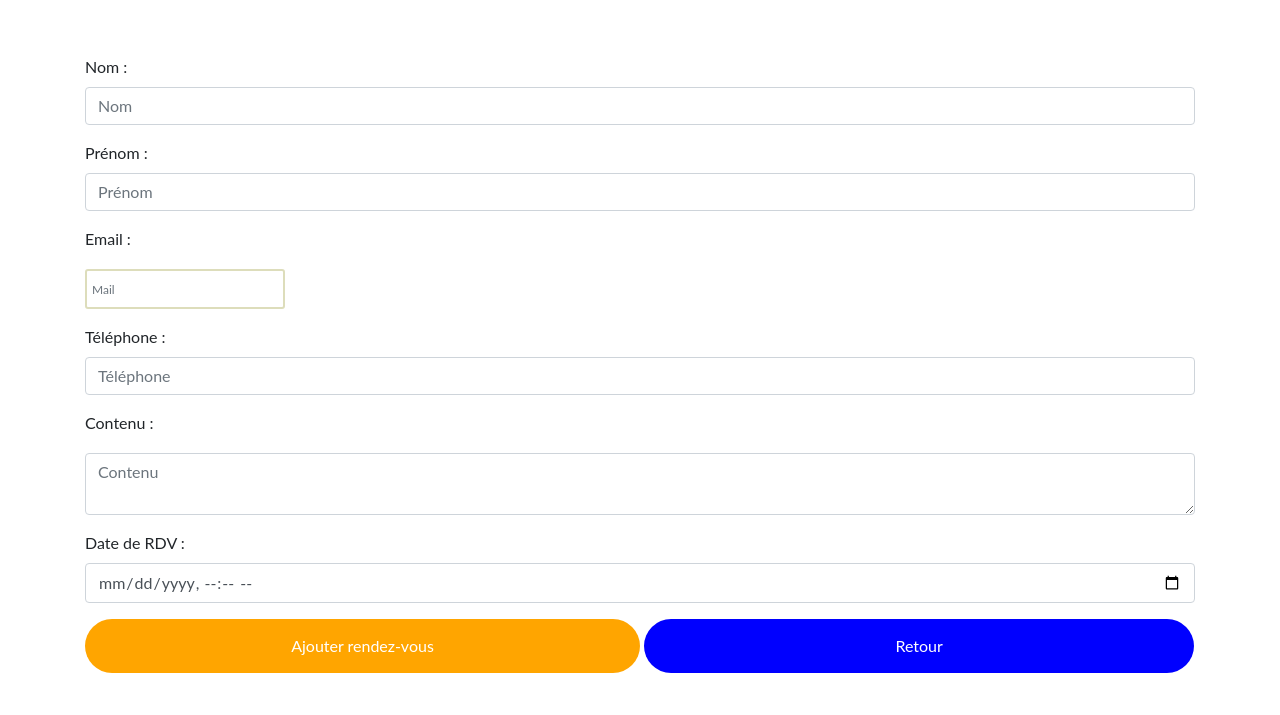
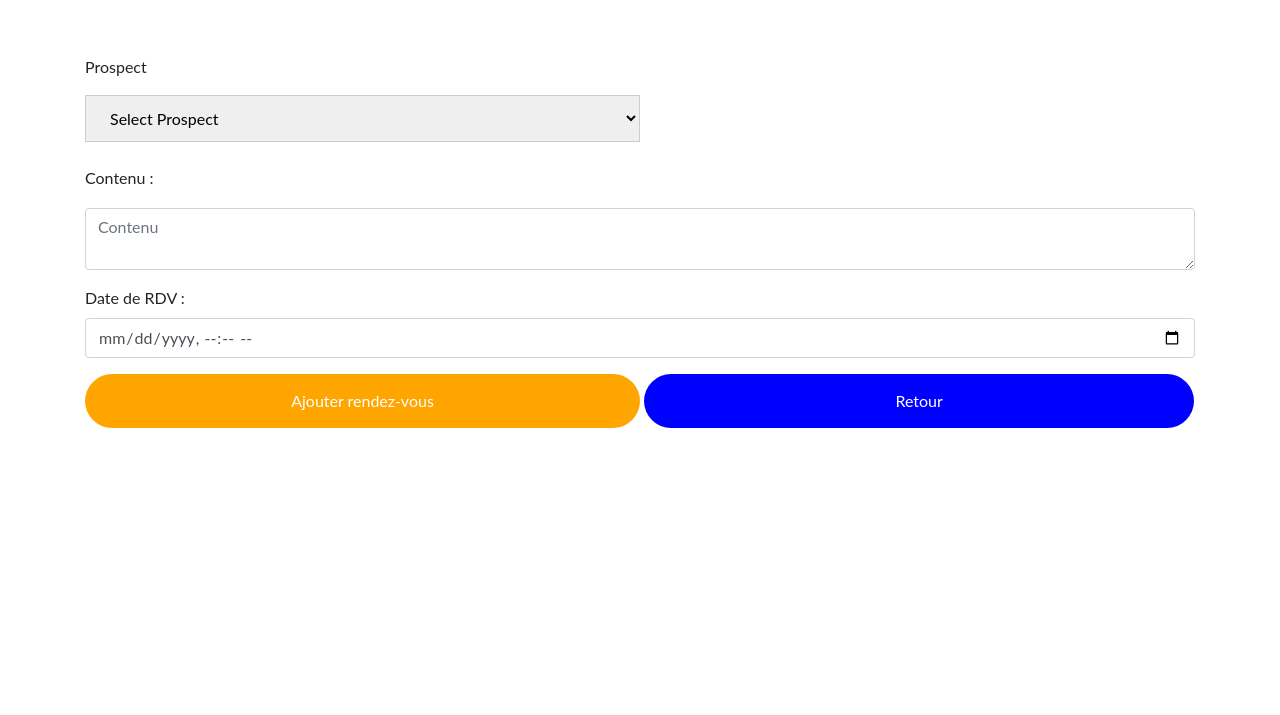
Before and after one commit to Itoshuga/InfoTools, a PHP site: page /php/commercial/ajout.php in a window 1280 px wide. Shown: the part 85-800 px from the top of the page. Run offline with PHP 8.4, Linux system fonts and the light colour scheme; data comes from the database, SQL or seed files in the repository; some libraries are stand-ins or nearby versions.

Commit message:
Add files via upload

```diff
--- a/php/commercial/ajout.php
+++ b/php/commercial/ajout.php
@@ -83,23 +83,21 @@
             <form method="post">
                 <div class="container">
                     <div class="form-group">
-                        <label for="Nom">Nom :</label>
-                        <input type="text" class="form-control" id="nom" name="nom" placeholder="Nom" required>
-                    </div>
+                        <label for="Nom">Prospect</label></br>
+                        <select name="ComboBoxProspect" id="Cmbox" required>
+                            <option value="">Select Prospect</option>
+                            <?php
+                                include '../database.php';
+                                global $db;
+                                $idprosp;
 
-                    <div class="form-group">
-                        <label for="Prenom">Prénom :</label>
-                        <input type="text" class="form-control" id="prenom" name="prenom" placeholder="Prénom" required>
-                    </div>
-
-                    <div class="form-group">
-                        <label for="Mail">Email :</label>
-                        <input type="email" class="form-control" id="mail" name="mail" placeholder="Mail" required>
-                    </div>
-
-                    <div class="form-group">
-                        <label for="Tel">Téléphone :</label>
-                        <input type="text" class="form-control" id="tel" name="tel" placeholder="Téléphone" required>
+                                $Query = $db->query('SELECT IdProsp, Nom, Prenom FROM prospects');
+                                while($Data = $Query->fetch()) {
+                                    echo '<option value="' .$Data["IdProsp"]. '">' .$Data["Nom"]. ' ' .$Data["Prenom"]. '</option>';
+                                    $idprosp = $Data["IdProsp"];
+                                }
+                            ?>
+                        </select>
                     </div>
 
                     <div class="form-group">
@@ -128,26 +126,29 @@
             </form>
         <!-- #endregion -->
 
+        <script>
+            var e = document.getElementById("Cmbox");
+            var value = e.options[e.selectedIndex].value;
+        </script>
+
         <!-- #region Partie PHP -->
             <?php
                 // Extraction du formulaire d'inscription avce la méthode $_POST
                 if(isset($_POST['submit'])){
                     extract($_POST);
-                    include "../database.php";
-                    global $db;
 
+                    $iduti = $_SESSION['IdUti'];
+
+                    echo "<script>alert(\"".$idprosp."\")</script>";
                     //Prépartion de la requête
-                    $rdv = $db->prepare("INSERT INTO rdv(Nom, Prenom, Mail, Tel, Contenu, DteRDV) VALUES('$nom', '$prenom', '$mail', '$tel', '$contenu', '$daterdv')");
+                    $rdv = $db->prepare("INSERT INTO rdv(IdProsp, IdUti, Contenu, DteRDV) VALUES('$idprosp', '$iduti', '$contenu', '$daterdv')");
                     $rdv->execute([
-                    'Nom' => $nom,
-                    'Prenom' => $prenom,
-                    'Mail' => $mail,
-                    'Tel' => $tel,
+                    'IdProsp' => $idprosp,
+                    'IdUti' => $iduti,
                     'Contenu' => $contenu,
                     'DateRDV' => $daterdv
                     ]);
 
-                    $iduti = $_SESSION['IdUti'];
 
                     $maxid = $db->query("SELECT MAX(IdRDV) as MaxId FROM rdv"); //Selectionne la dernière ligne de la table pointage l'utilisateur correspond à l'id
                     $MaxId = $maxid->fetch();
```
